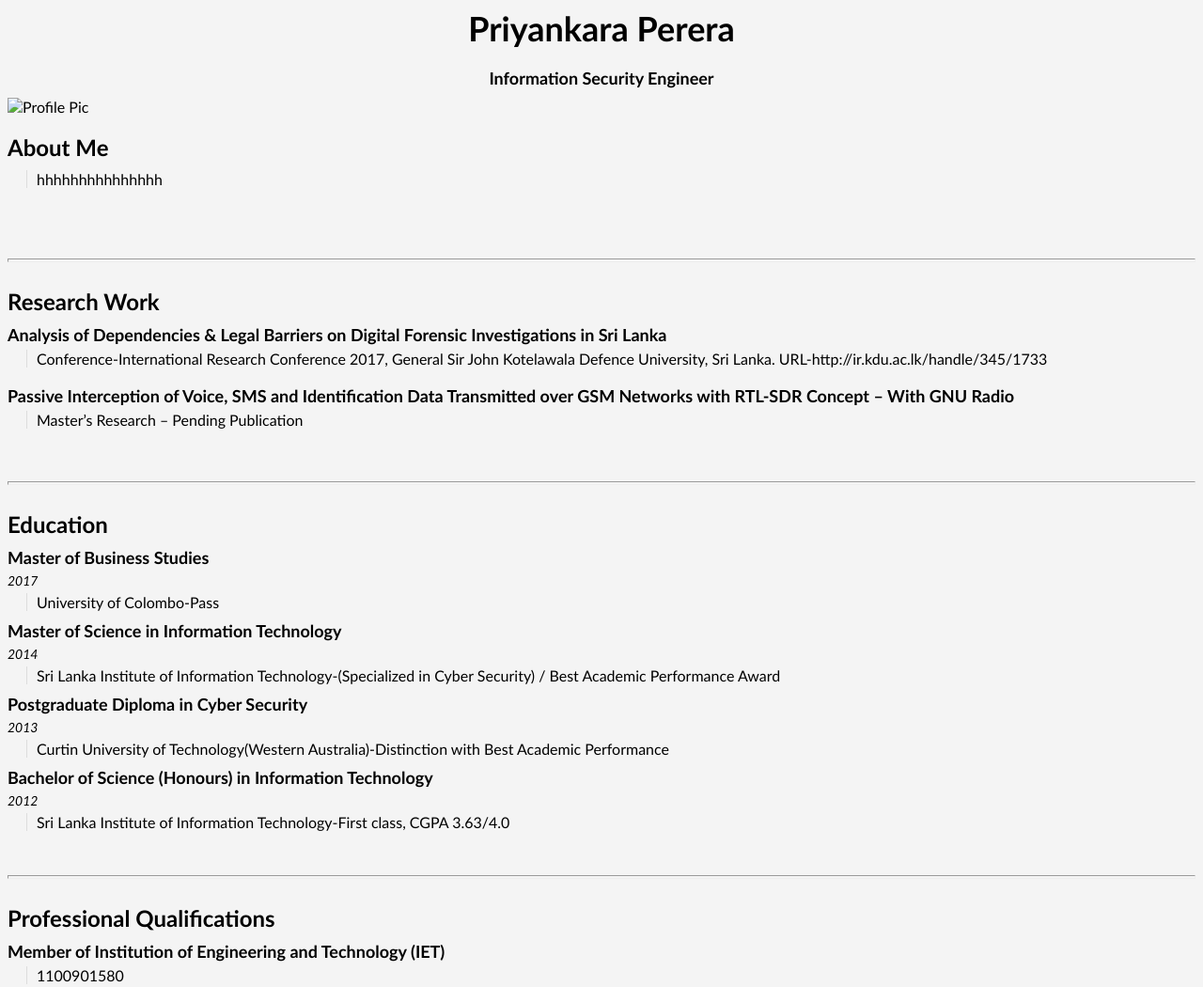
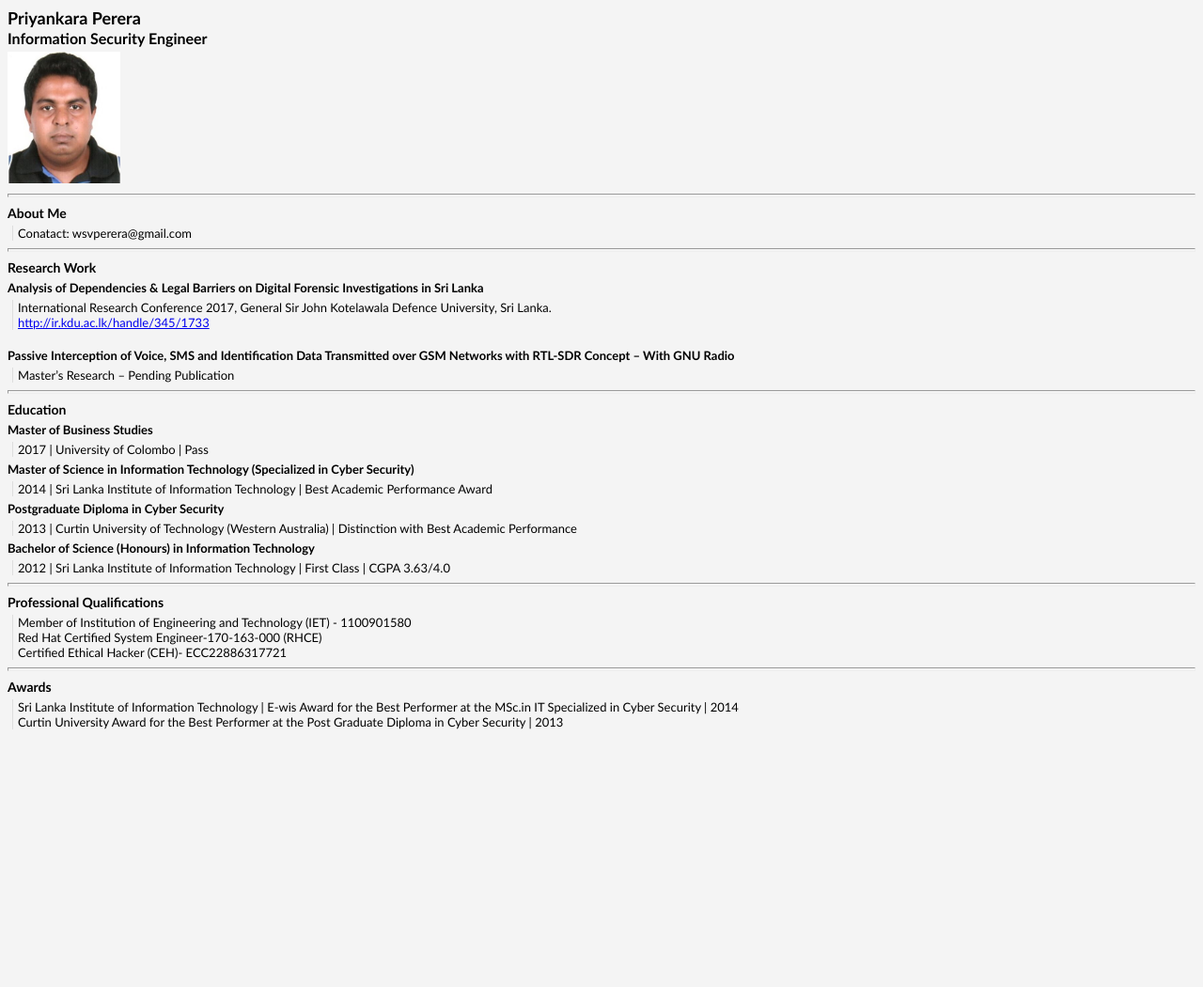
Before and after one commit to VelenPriyankara/whoami, a plain HTML site: page index.html in a window 1280 px wide. Shown: the top 1050 px of the page at 94% size. After the commit the page ends 800 px from the top, so only its background shows below. Drawn offline with Linux system fonts and the light colour scheme.

Commit message:
Update index.html

```diff
--- a/index.html
+++ b/index.html
@@ -11,19 +11,18 @@
 		}
 
 
-
 		h1, h2, h3 {
 			margin: 0;
-			text-align: center;
+			text-align: left;
 		}
 		h1 {
-			font-size: 36px;
-			margin-bottom: 20px;
+			font-size: 18px;
+			margin-bottom: 1px;
 
 		}
 		h2 {
-			font-size: 18px;
-			margin-bottom: 10px;
+			font-size: 16px;
+			margin-bottom: 5px;
 
 		}
 		h3 {
@@ -32,32 +31,33 @@
 		}
 		p {
 			margin: 0;
-			padding: 5px 0;
+			padding: 1px 0;
 		}
 		.section {
-			margin-bottom: 20px;
+			margin-bottom: 5px;
 		}
 		.section-title {
-			font-size: 24px;
+			font-size: 14px;
 			font-weight: bold;
-			margin-bottom: 10px;
+			margin-bottom: 5px;
 		}
 		.item {
-			margin-bottom: 10px;
+			margin-bottom: 5px;
 		}
 		.item-title {
-			font-size: 18px;
+			font-size: 13px;
 			font-weight: bold;
 			margin-bottom: 5px;
 		}
 		.item-date {
-			font-size: 14px;
+			font-size: 13px;
 			font-style: italic;
 			margin-bottom: 5px;
 		}
 		.item-description {
-			margin-left: 20px;
-			padding-left: 10px;
+			font-size: 13px;
+			margin-left: 5px;
+			padding-left: 5px;
 			border-left: 1px solid #ddd;
 		}
 
@@ -67,125 +67,93 @@
 	</style>
 </head>
 <body>
+
 		<h1 style = "color:black;" >Priyankara Perera </h1>
 		<h2 style = "color:black">Information Security Engineer</h2>
 
+		<img src="profile_img1.jpg" width="120" height="140">
 
-		<img src="priyankara profile.jpg" alt="Profile Pic" width="500" height="600">
 
-		<br>
-		<br>
+
 
 		<div class="container">
 		<div class="section">
 
+        <hr style="color: black; height: 2px;">
 
 		<div class="section">
-			<div class="section-title">About Me </div>
+			<div class="section-title">About Me</div>
 			<div class="item">
 
-				<div class="item-description">hhhhhhhhhhhhhhh</div>
-
+				<div class="item-description">Conatact: wsvperera@gmail.com</div>
 
 			</div>
-		<br>
-		<br>
-		<br>
+
 		<hr style="color: black; height: 2px;">
-		<br>
+
 
 		<div class="section">
 			<div class="section-title">Research Work  </div>
 			<div class="item">
 				<div class="item-title">Analysis of Dependencies & Legal Barriers on Digital Forensic Investigations in Sri Lanka</div>
-				<div class="item-description">Conference-International Research Conference 2017, General Sir John Kotelawala Defence University, Sri Lanka. URL-http://ir.kdu.ac.lk/handle/345/1733</div>
-			<br>
+				<div class="item-description">International Research Conference 2017, General Sir John Kotelawala Defence University, Sri Lanka. </div>
+				<div class="item-description"><a href="http://ir.kdu.ac.lk/handle/345/1733">http://ir.kdu.ac.lk/handle/345/1733</a></div>
+				<br>
 			<div class="item">
 				<div class="item-title">Passive Interception of Voice, SMS and Identification Data Transmitted over GSM Networks with RTL-SDR Concept – With GNU Radio</div>
 				<div class="item-description">Master’s Research – Pending Publication</div>
 
 			</div>
-			<br>
-			<br>
+
 		<hr style="color: black; height: 2px;">
-			<br>
+
 
 		<div class="section">
 			<div class="section-title">Education</div>
 			<div class="item">
 				<div class="item-title">Master of Business Studies</div>
-				<div class="item-date"> 2017</div>
-				<div class="item-description">University of Colombo-Pass </div>
+				<div class="item-description">2017 | University of Colombo | Pass </div>
 			</div>
 			<div class="item">
-				<div class="item-title">Master of Science in Information Technology</div>
-				<div class="item-date">2014</div>
-				<div class="item-description">Sri Lanka Institute of Information Technology-(Specialized in Cyber Security) / Best Academic Performance Award</div>
+				<div class="item-title">Master of Science in Information Technology (Specialized in Cyber Security)</div>
+				<div class="item-description">2014 | Sri Lanka Institute of Information Technology | Best Academic Performance Award</div>
 			</div>
 			<div class="item">
 				<div class="item-title">Postgraduate Diploma in Cyber Security</div>
-				<div class="item-date">2013</div>
-				<div class="item-description">Curtin University of Technology(Western Australia)-Distinction with Best Academic Performance</div>
+				<div class="item-description">2013 | Curtin University of Technology (Western Australia) | Distinction with Best Academic Performance</div>
 			</div>
 			<div class="item">
 				<div class="item-title">Bachelor of Science (Honours) in Information Technology</div>
-				<div class="item-date">2012</div>
-				<div class="item-description">Sri Lanka Institute of Information Technology-First class, CGPA 3.63/4.0 </div>
+				<div class="item-description">2012 | Sri Lanka Institute of Information Technology | First Class | CGPA 3.63/4.0 </div>
 			</div>
 		</div>
-			<br>
+
 		<hr style="color: black; height: 2px;">
-			<br>
+
 
 		<div class="section">
 			<div class="section-title">Professional Qualifications</div>
 			<div class="item">
-				<div class="item-title">Member of Institution of Engineering and Technology (IET)</div>
-				<div class="item-description">1100901580</div>
-			<br>
+				<div class="item-description">Member of Institution of Engineering and Technology (IET) - 1100901580</div>
+
+
 			<div class="item">
-				<div class="item-title">Red Hat Certified System Engineer (RHCE)</div>
-				<div class="item-description">170-163-000</div>
-			<br>
+				<div class="item-description">Red Hat Certified System Engineer-170-163-000 (RHCE)</div>
+
+
 			<div class="item">
-				<div class="item-title">Certified Ethical Hacker (CEH)</div>
-				<div class="item-description"> ECC22886317721</div>
-			<br>
+				<div class="item-description">Certified Ethical Hacker (CEH)- ECC22886317721</div>
+
+
 			</div>
-			<br>
+
 		<hr style="color: black; height: 2px;">
 
-			<br>
-		<div class="section-title">Skills</div>
+
+		<div class="section-title">Awards</div>
 			<div class="item">
-				<div class="item-title">Application Security</div>
-				<div class="item-description">Web and Application Security, Mobile Application Security (Android / iOS) </div>
+				<div class="item-description">Sri Lanka Institute of Information Technology | E-wis Award for the Best Performer at the MSc.in IT Specialized in Cyber Security | 2014</div>
+			    <div class="item-description">Curtin University Award for the Best Performer at the Post Graduate Diploma in Cyber Security | 2013</div>
 			</div>
-			<div class="item">
-				<div class="item-title"> Systems Security </div>
-				<div class="item-description">Windows and Linux Server Security, Routing and Firewall Security  </div>
-			</div>
-			<div class="item">
-				<div class="item-title"> VAPT</div>
-				<div class="item-description">Acunetix, Nessus, Burp Suite, Metasploit Framework, Kali Linux
-			Malware Analysis, Reverse Engineering
-			</div>
-			<div class="item">
-				<div class="item-title"> Standards</div>
-				<div class="item-description">Web Trust for CAs, ISO 27000
-			</div>
-			<div class="item">
-				<div class="item-title"> System Administration</div>
-				<div class="item-description">Windows Server Family, RHEL Family, VMware vSphere, KVM
-			</div>
-			<div class="item">
-				<div class="item-title"> Network Administration</div>
-				<div class="item-description">Cisco, UniFi, Huawei, HP Routing & Switching Devices
- 			FortiGate, Check Point, Sophos Firewall Devices
-			</div>
-			<div class="item">
-				<div class="item-title"> SIEM </div>
-				<div class="item-description">ELK Stack and WAZUH
-			</div>
-			<br>
+
 		</div>
```
